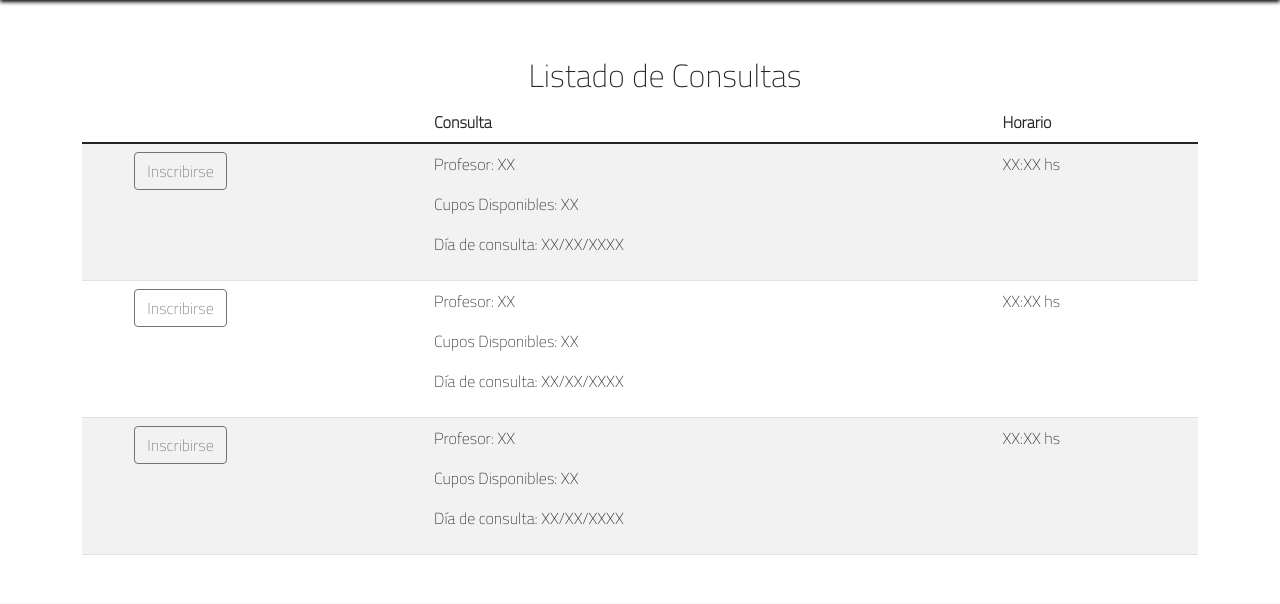
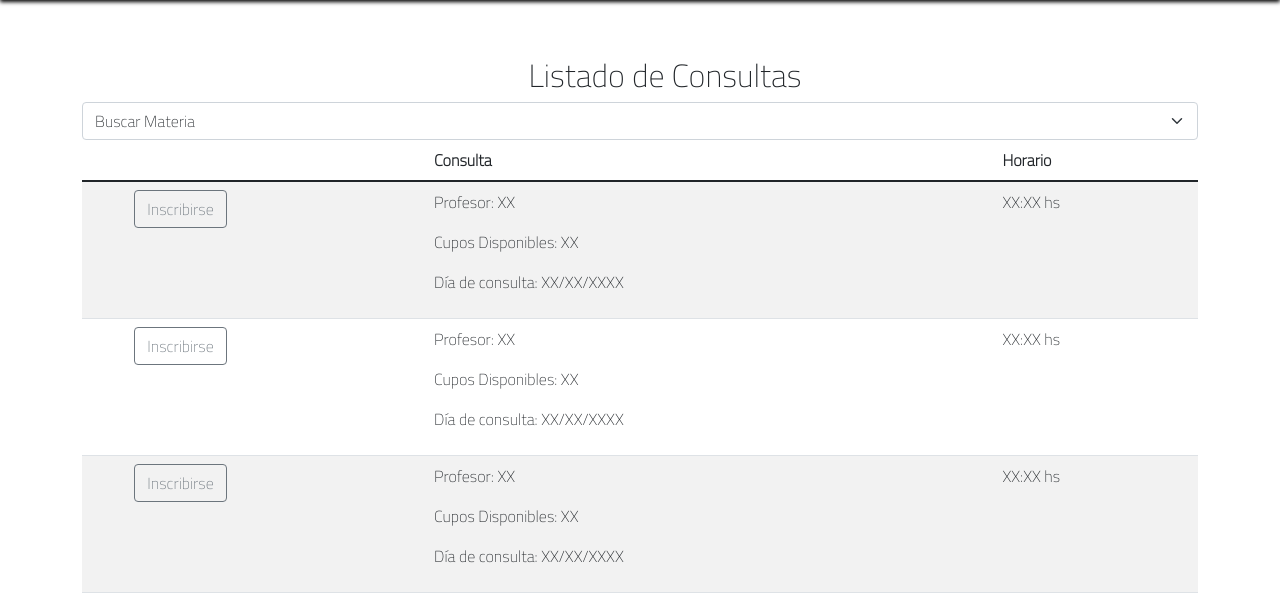
Before and after one commit to FrancoGaytan/TPIEntornosGraficos, a PHP site: page /listadoConsultas.php in a window 1280 px wide. Shown: the part 106-710 px from the top of the page. Run offline with PHP 8.4, Linux system fonts and the light colour scheme.

Commit message:
Update listadoConsultas.php

```diff
--- a/ModuloAvisoDeConsultas/listadoConsultas.php
+++ b/ModuloAvisoDeConsultas/listadoConsultas.php
@@ -10,7 +10,12 @@
         <div class="titulo">
             <h2>Listado de Consultas</h2>
         </div>
-
+        <select class="form-select" aria-label="Default select example">
+            <option selected>Buscar Materia</option>
+            <option value="1">Entornos Graficos</option>
+            <option value="2">Analisis Matematico</option>
+            <option value="3">Fisica 2</option>
+        </select>
         <table class="table table-striped">
         <thead>
             <tr>
```
